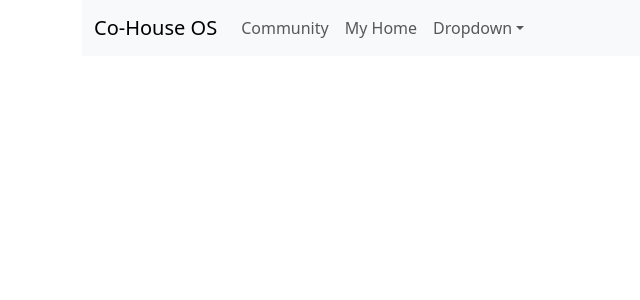
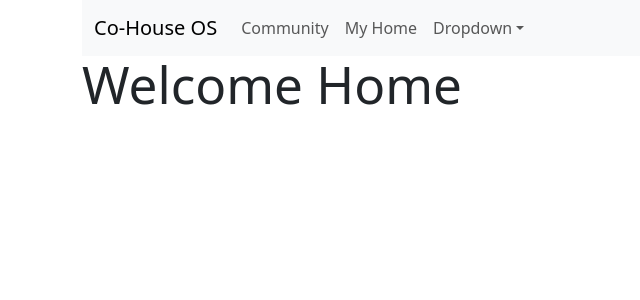
Before and after one commit to gpend/co-house-OS, a React (Vite) app: page / in a window 1280 px wide. Shown: the top 300 px of the page, without its empty margins (0-640 px from the left). Built offline with nearby package versions, Linux system fonts and the light colour scheme.

Commit message:
adds home component fragment

```diff
--- a/src/App.tsx
+++ b/src/App.tsx
@@ -1,6 +1,7 @@
 import { useState } from 'react'
 import './App.scss';
 import Header from './components/Header/Header'
+import Home from "./components/home/home";
 import { Container } from 'react-bootstrap'
 
 function App() {
@@ -9,6 +10,7 @@
   return (
     <Container className='app container-xxl'>
       < Header />
+      < Home />
     </Container>
   )
 }
--- /dev/null
+++ b/src/components/home/home.tsx
@@ -0,0 +1,7 @@
+function Home() {
+    return (
+        <h1>Welcome Home</h1>
+    )
+}
+
+export default Home;
```
Also changed, not shown: src/components/home/home.scss (added).
